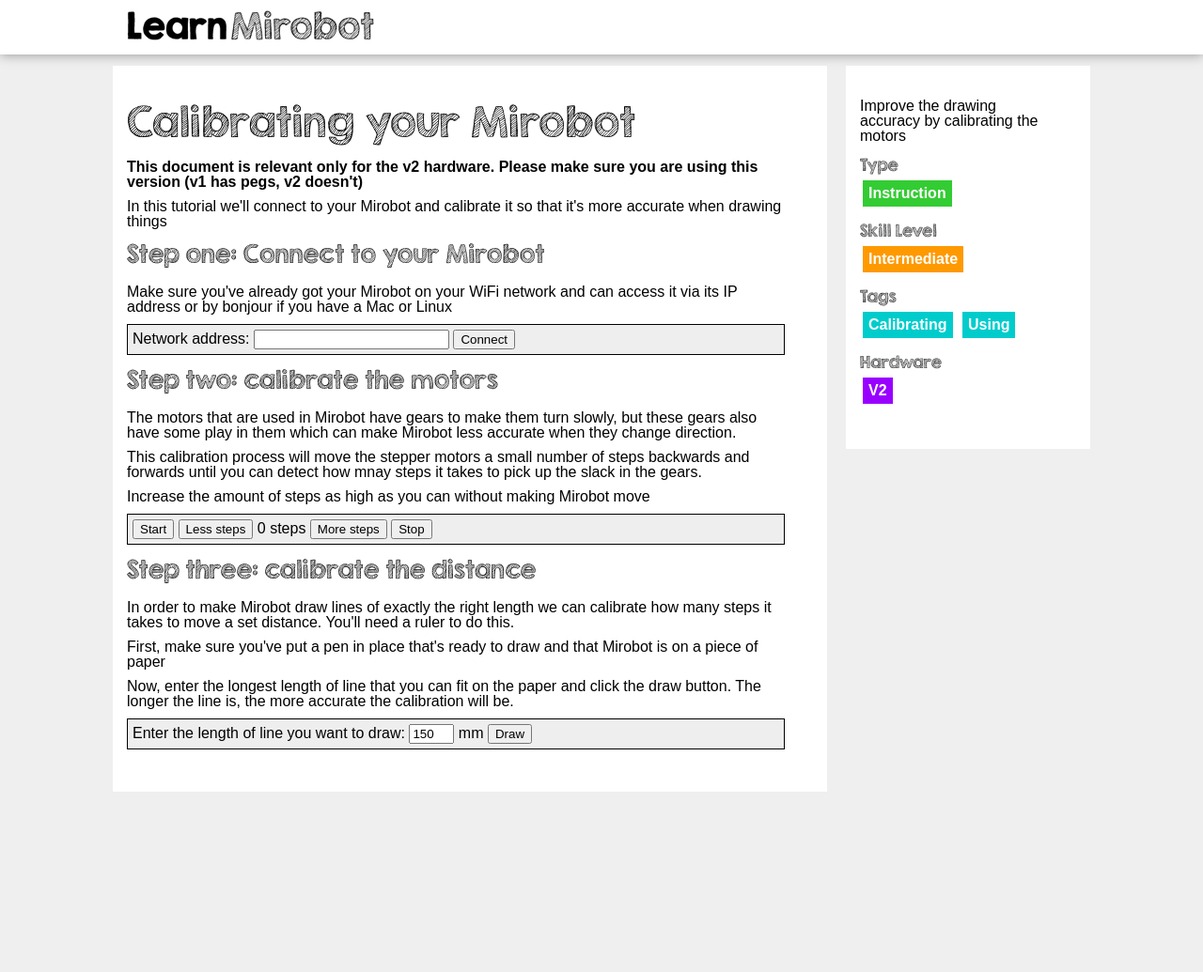
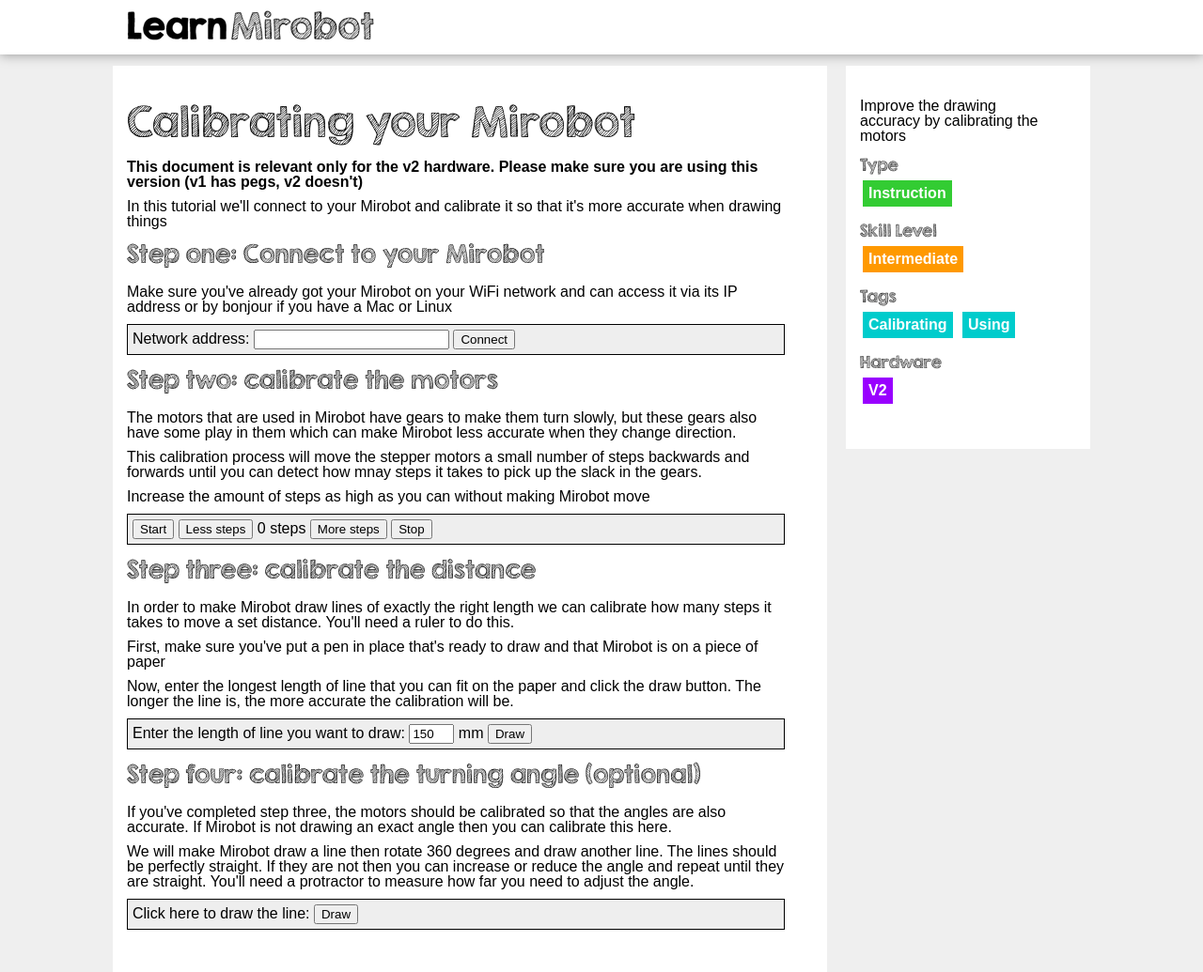
Before and after one commit to mirobot/learn.mirobot.io, a Jekyll site: the page built from _docs/calibrating-your-mirobot.html, in a window 1280 px wide and 1035 px high. Shown: the whole window at 94% size. Built offline with Jekyll 4.4.1, drawn with Linux system fonts in a browser that asks for light colours; some of the changed lines change nothing that is shown.

Commit message:
Enable turn calibration

```diff
--- a/_docs/calibrating-your-mirobot.html
+++ b/_docs/calibrating-your-mirobot.html
@@ -38,7 +38,7 @@
 #init input{
   width:200px;
 }
-#distance input{
+#distance input, #turn input{
   width:40px;
 }
 </style>
@@ -67,9 +67,16 @@
   <div class="stepfour" style="display:none">Calibration complete</div>
 </div>
 
-<!--h2>Step four: calibrate the turning angle (optional)</h2>
+<h2>Step four: calibrate the turning angle (optional)</h2>
 <p>If you've completed step three, the motors should be calibrated so that the angles are also accurate. If Mirobot is not drawing an exact angle then you can calibrate this here.</p>
-<p>We will make Mirobot draw a line then rotate 360 degrees and draw another line. The lines should be perfectly straight. If they are not then you can increase or reduce the angle and repeat until they are straight.</p-->
+<p>We will make Mirobot draw a line then rotate 360 degrees and draw another line. The lines should be perfectly straight. If they are not then you can increase or reduce the angle and repeat until they are straight. You'll need a protractor to measure how far you need to adjust the angle.</p>
+<div id="turn" class="cal connectrequired">
+  <div class="stepone">Click here to draw the line: <button id="draw">Draw</button></div>
+  <div class="steptwo" style="display:none">Drawing the line now</div>
+  <div class="stepthree" style="display:none">Enter the number of degrees you'd like to add (+ve number) or remove (-ve number) to make the line straight: <input type="text" value="" class="diff"> degrees <button id="calibrate">Calibrate</button></div>
+  <div class="stepfour" style="display:none">Calibration complete</div>
+</div>
+
 <script src="http://apps.mirobot.io/assets/js/mirobot.js"></script>
 <!--script src="/assets/docs/calibrating-your-mirobot/mirobot.js"></script-->
 <script src="/assets/docs/calibrating-your-mirobot/cal.js"></script>
--- a/assets/docs/calibrating-your-mirobot/cal.js
+++ b/assets/docs/calibrating-your-mirobot/cal.js
@@ -8,17 +8,19 @@
   this.setupInit();
   this.setupSlack();
   this.setupDistance();
+  this.setupTurn();
 }
 
 Calibrator.prototype = {
   connected: false,
   slackCal: 0,
   moveCal: 1,
+  turnCal: 1,
   setupInit: function(){
     var self = this;
-    this.connectButton = document.querySelector('#init #connect')
-    this.connectButton.addEventListener('click', function(){ self.connect(); });
+    click('#init #connect', function(){ self.connect(); });
   },
+
   setupSlack: function(){
     var self = this;
     click('#slack #start', function(){ self.setSlackCal(self.slackCal); });
@@ -39,10 +41,11 @@
       document.querySelector('#slack .steps').innerHTML = self.slackCal;
     });
   },
+
   setupDistance: function(){
     var self = this;
     click('#distance #draw', function(){ self.distanceDraw(); });
-    click('#distance #calibrate', function(){ self.distanceCal(); });
+    click('#distance #calibrate', function(){ self.distanceCalibrate(); });
   },
   distanceDraw: function(){
     var self=this;
@@ -66,14 +69,15 @@
       self.moveCal = Number(msg.msg);
     });
   },
-  distanceCal: function(){
+  distanceCalibrate: function(){
+    var self = this;
     var desired = Number(document.querySelector('#distance .desired').value);
     var actual = Number(document.querySelector('#distance .actual').value);
     var correctedActual = actual / this.moveCal;
     var newCal = desired / correctedActual;
-    this.mirobot.calibrateMove(newCal, function(e){
+    self.mirobot.calibrateMove(newCal, function(e){
       if(e === 'complete'){
-        this.mirobot.calibrateTurn(newCal, function(e){
+        self.mirobot.calibrateTurn(newCal, function(e){
           if(e === 'complete'){
             document.querySelector('#distance .stepthree').style.display = 'none';
             document.querySelector('#distance .stepfour').style.display = '';
@@ -82,7 +86,54 @@
       }
     })
   },
+
+  setupTurn: function(){
+    var self = this;
+    click('#turn #draw', function(){ self.turnDraw(); });
+    click('#turn #calibrate', function(){ self.turnCalibrate(); });
+  },
+  turnDraw: function(){
+    var self=this;
+    document.querySelector('#turn .stepone').style.display = 'none';
+    document.querySelector('#turn .steptwo').style.display = '';
+    self.mirobot.pendown(function(e){
+      if(e === 'complete'){
+        self.mirobot.forward(10, function(e){
+          if(e === 'complete'){
+            self.mirobot.right(36, function(e){
+              if(e === 'complete'){
+                self.mirobot.forward(10, function(e){
+                  if(e === 'complete'){
+                    document.querySelector('#turn .steptwo').style.display = 'none';
+                    document.querySelector('#turn .stepthree').style.display = '';
+                  }
+                });
+              }
+            });
+          }
+        });
+      }
+    });
+  },
+  getTurnState: function(){
+    var self = this;
+    this.mirobot.turnCalibration(function(e, msg){
+      self.turnCal = Number(msg.msg);
+    });
+  },
+  turnCalibrate: function(){
+    var diff = Number(document.querySelector('#turn .diff').value);
+    var newCal = ((360 + diff) / 360) * this.turnCal;
+    this.mirobot.calibrateTurn(newCal, function(e){
+      if(e === 'complete'){
+        document.querySelector('#distance .stepthree').style.display = 'none';
+        document.querySelector('#distance .stepfour').style.display = '';
+      }
+    });
+  },
+
   connect: function(){
+    if(this.connected) return;
     var self = this;
     var address = document.querySelector('#address').value;
     if(address === ''){
@@ -98,6 +149,7 @@
       this.updateConnectionState();
       this.getSlackState();
       this.getDistanceState();
+      this.getTurnState();
       this.mirobot.version(function(e, msg){
         if(/^\d+\.\d+\.\d+$/.test(msg.msg)){
           if(msg.msg < '2.0.4'){
```
